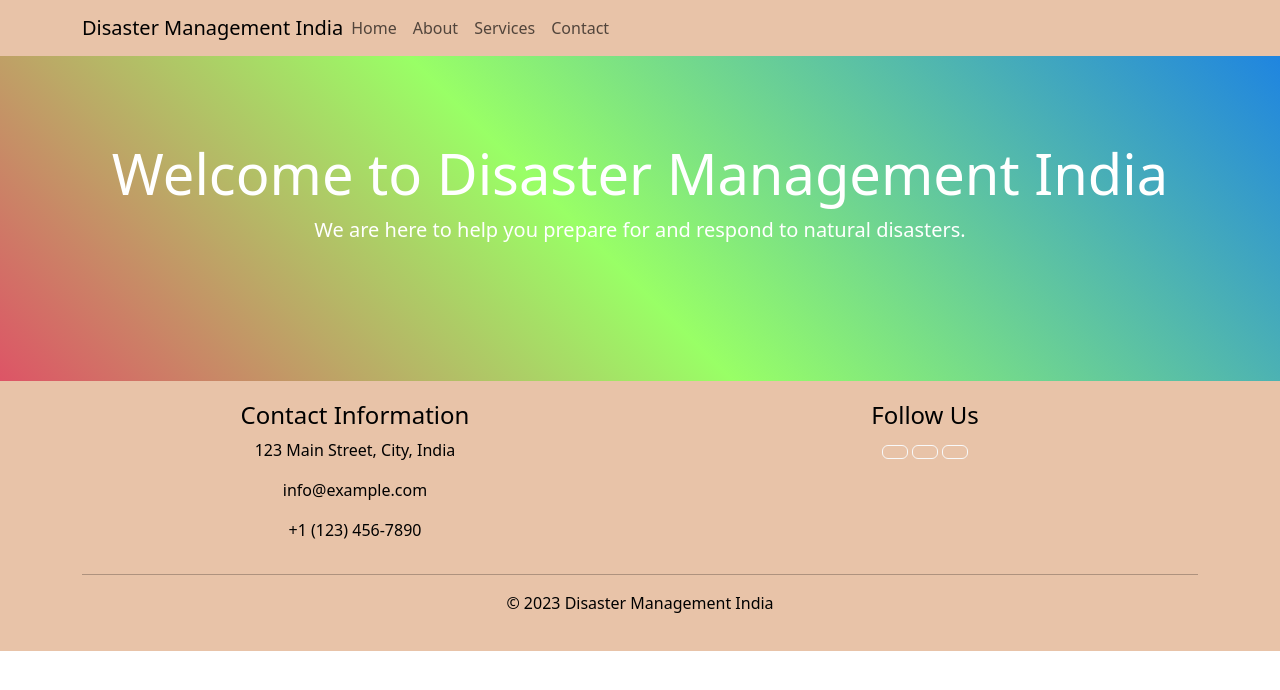
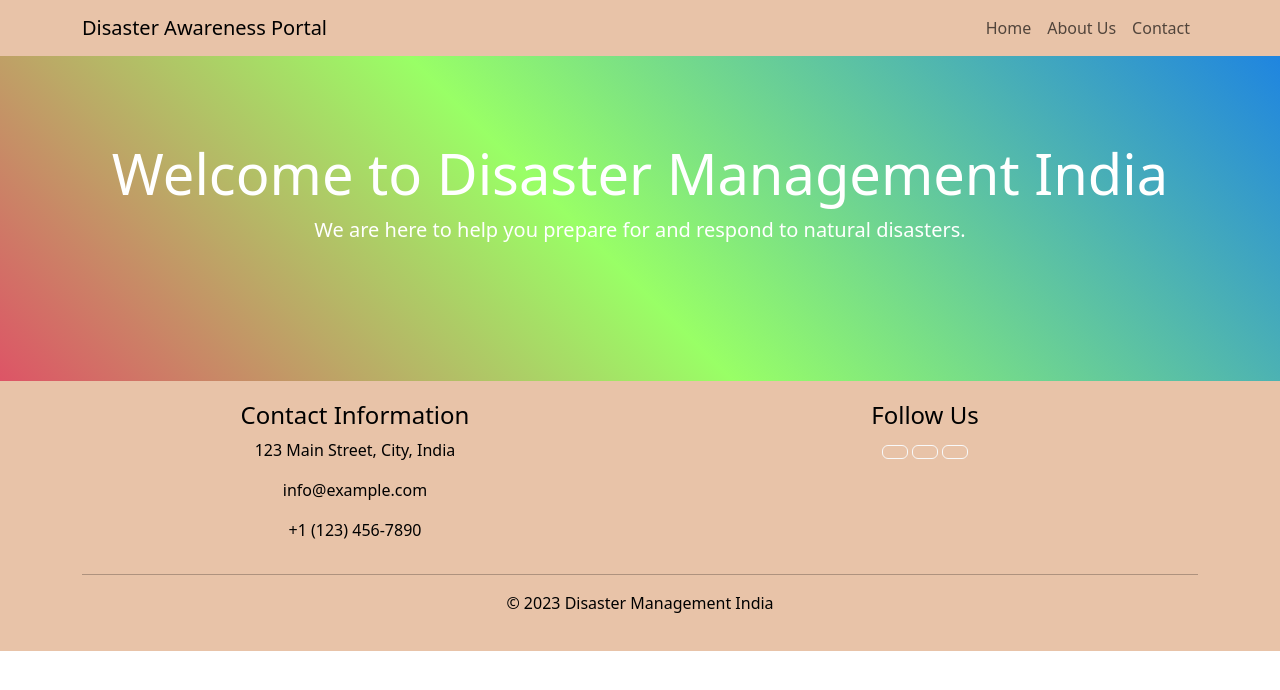
Before and after one commit to MrAyushBajpai/Disaster-Management-Tool, a plain HTML site: page index.html in a window 1280 px wide. Drawn offline with nearby package versions, Linux system fonts and the light colour scheme.

Commit message:
Updated Navbar Design

```diff
--- a/navbar.html
+++ b/navbar.html
@@ -1,6 +1,6 @@
 <nav class="navbar navbar-expand-lg fixed-top">
     <div class="container">
-        <a class="navbar-brand mx-auto" href="#">Disaster Management India</a>
+        <a class="navbar-brand" href="#">Disaster Awareness Portal</a>
         <button class="navbar-toggler" type="button" data-toggle="collapse" data-target="#navbarNav" aria-controls="navbarNav" aria-expanded="false" aria-label="Toggle navigation">
             <span class="navbar-toggler-icon"></span>
         </button>
@@ -10,10 +10,7 @@
                     <a class="nav-link" href="#">Home</a>
                 </li>
                 <li class="nav-item">
-                    <a class="nav-link" href="#">About</a>
-                </li>
-                <li class="nav-item">
-                    <a class="nav-link" href="#">Services</a>
+                    <a class="nav-link" href="#">About Us</a>
                 </li>
                 <li class="nav-item">
                     <a class="nav-link" href="#">Contact</a>
@@ -22,3 +19,9 @@
         </div>
     </div>
 </nav>
+
+<style>
+    .navbar-nav {
+        margin-left: auto;
+    }
+</style>
```
